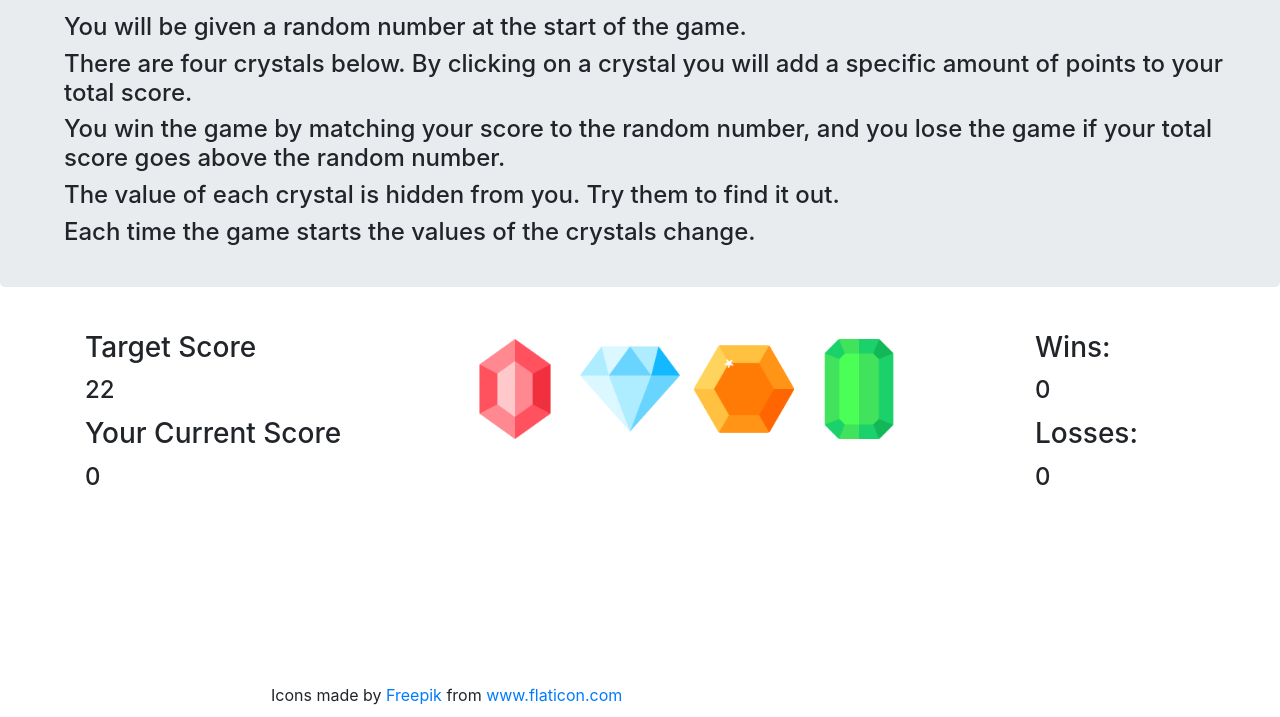
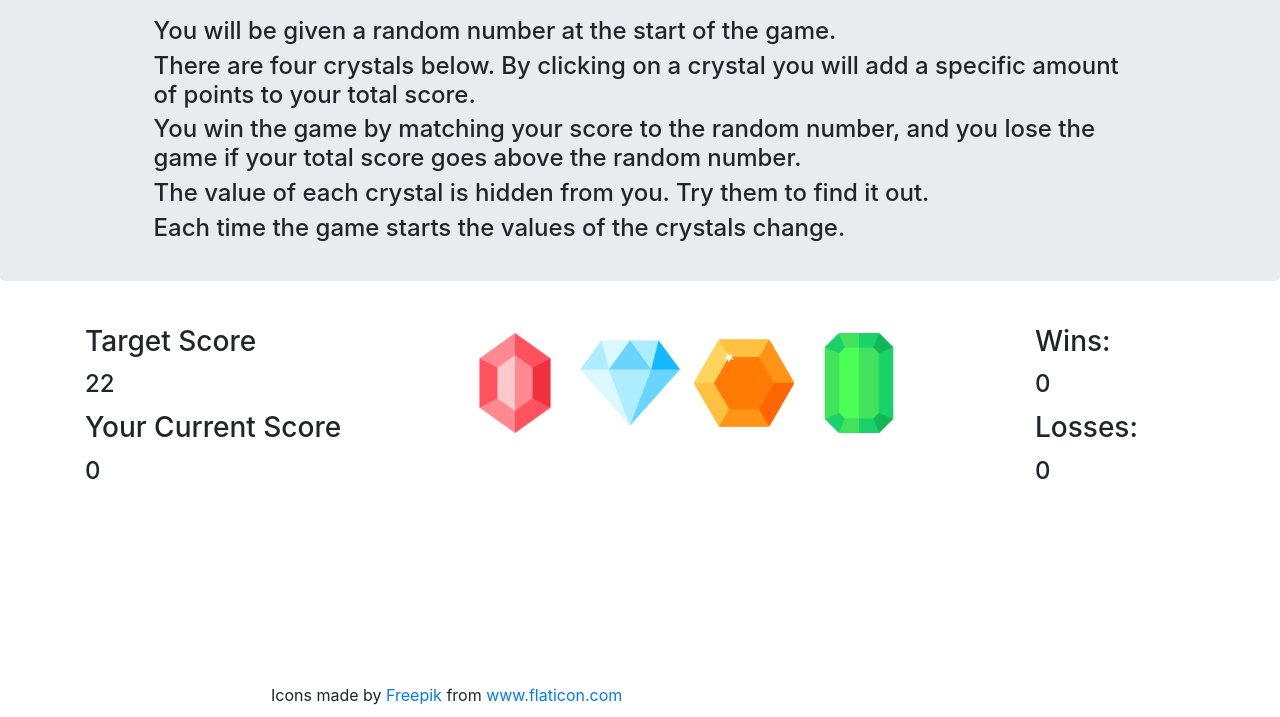
Before and after one commit to LVerane/Crystals-Collector-Game, a plain HTML site: page index.html in a window 1280 px wide. Shown: the part 83-800 px from the top of the page. Drawn offline with nearby package versions, Linux system fonts and the light colour scheme.

Commit message:
minor header resize/reposition

```diff
--- a/assets/css/style.css
+++ b/assets/css/style.css
@@ -1,5 +1,5 @@
 h1{
-    margin-bottom: 16px;
+    margin-bottom: 20px;
 }
 
 h3{
@@ -27,5 +27,6 @@ footer {
 }
 
 .rules {
-    margin-left: 32px;
+    margin: 6px auto;
+    max-width: 80%
 }
```
Also changed, not shown: index.html (+1 -3 lines).
